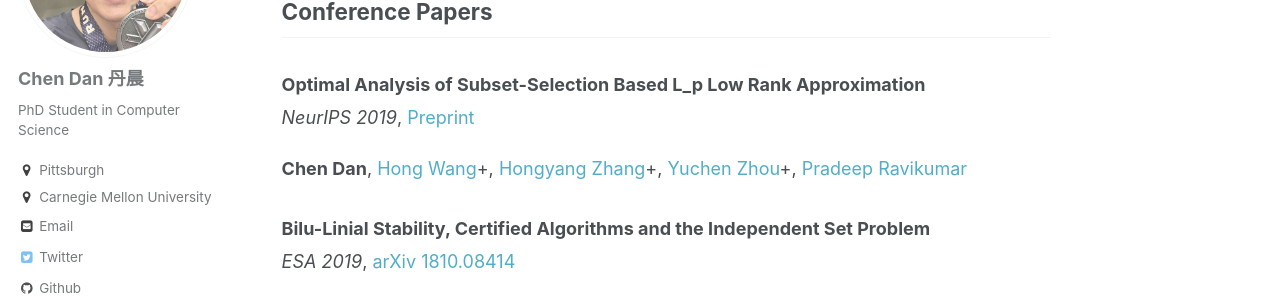
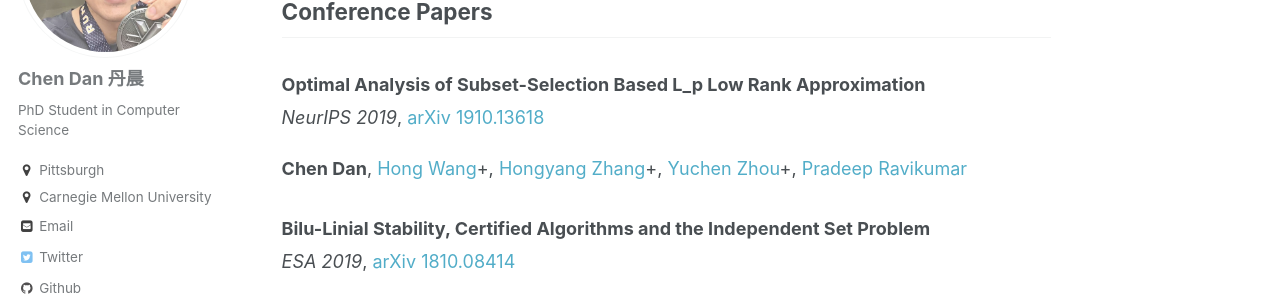
Before and after one commit to ChenDanCMU/chendancmu.github.io, a Jekyll site: the page built from _pages/publications.md, in a window 1280 px wide and 900 px high, scrolled down 730 px. Shown: the part 153-453 px from the top of the window. Built offline with Jekyll 4.4.1, drawn with Linux system fonts in a browser that asks for light colours; some web fonts are replaced.

Commit message:
Update publications.md

```diff
--- a/_pages/publications.md
+++ b/_pages/publications.md
@@ -34,7 +34,7 @@ author_profile: true
 
 ### Optimal Analysis of Subset-Selection Based L_p Low Rank Approximation
 
-*NeurIPS 2019*, [Preprint](https://chendancmu.github.io/files/NeurIPS_Lp_preprint.pdf)
+*NeurIPS 2019*, [arXiv 1910.13618](https://arxiv.org/abs/1910.13618)
 
 **Chen Dan**, [Hong Wang](https://sites.google.com/view/hongwang/home)+, [Hongyang Zhang](https://www.cs.cmu.edu/~hongyanz/)+, [Yuchen Zhou](https://stat.wisc.edu/staff/zhou-yuchen/)+, [Pradeep Ravikumar](https://www.cs.cmu.edu/~pradeepr/)
 
```
